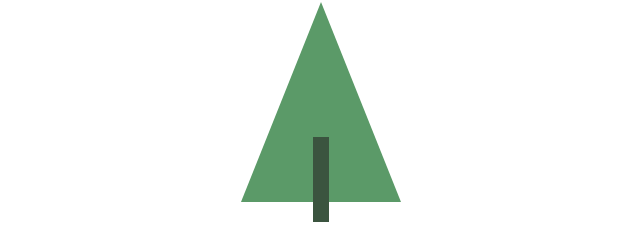
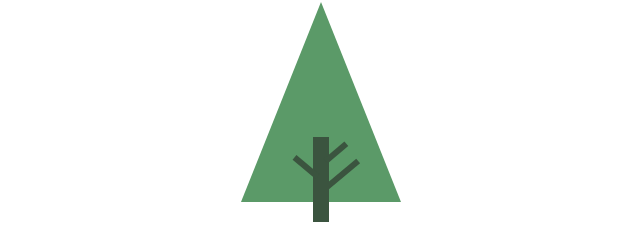
Before and after one commit to goformarty/forrst-logo-css, a plain HTML site: page index.html in a window 1280 px wide. Shown: the part 148-393 px from the top of the page, 319-959 px from the left. Drawn offline with Linux system fonts and the light colour scheme.

Commit message:
Logo finished

```diff
--- a/style.css
+++ b/style.css
@@ -18,3 +18,41 @@
 	background: #3b543f;
 	position: absolute; left: 72px; bottom: -20px;
 }
+
+#left-branch {
+	background: #3b543f;
+	height: 30px; width: 6px;
+	position: absolute;
+	left: -10px;
+	top:15px;
+
+	transform: rotate(-50deg);
+	-webkit-transform: rotate(-50deg);
+	-moz-transform: rotate(-50deg);
+	-ms-transform: rotate(-50deg);
+	-o-transform: rotate(-50deg);
+
+}
+
+#right-bottom-branch{
+	background: #3b543f;
+	height: 50px; width: 6px;
+	position: absolute; top: 15px; left: 23px;
+
+	transform: rotate(50deg);
+	-webkit-transform: rotate(50deg);
+	-moz-transform: rotate(50deg);
+	-ms-transform: rotate(50deg);
+	-o-transform: rotate(50deg);
+}
+#right-top-branch{
+	background: #3b543f;
+	height: 27px; width: 6px;
+	position: absolute; top: 2px; left: 20px;
+
+	transform: rotate(50deg);
+	-webkit-transform: rotate(50deg);
+	-moz-transform: rotate(50deg);
+	-ms-transform: rotate(50deg);
+	-o-transform: rotate(50deg);
+}
```
